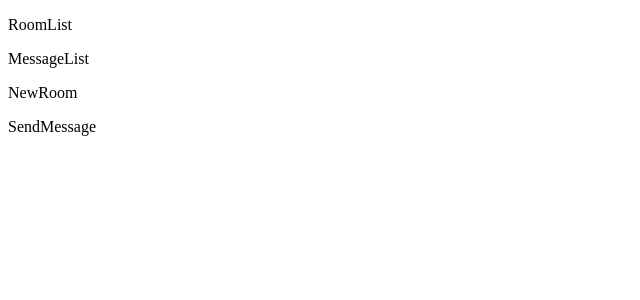
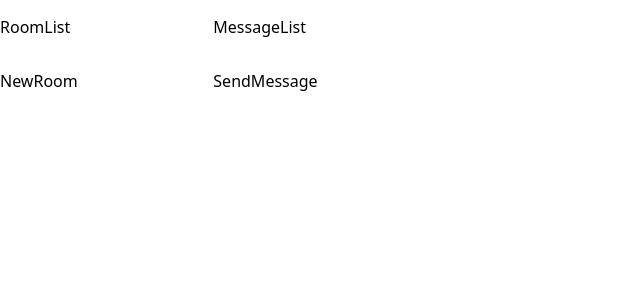
Before and after one commit to Schmidt-Aaron/reactChat, a React (Vite) app: page / in a window 1280 px wide. Shown: the top 300 px of the page, without its empty margins (0-640 px from the left). Built offline with nearby package versions, Linux system fonts and the light colour scheme.

Commit message:
grid layout + classnames

```diff
--- a/src/components/MessageList.js
+++ b/src/components/MessageList.js
@@ -2,7 +2,11 @@ import React from "react";
 
 class MessageList extends React.Component {
   render() {
-    return <p>MessageList</p>;
+    return (
+      <div className="message-list">
+        <p>MessageList</p>
+      </div>
+    );
   }
 }
 
--- a/src/components/NewRoom.js
+++ b/src/components/NewRoom.js
@@ -2,7 +2,11 @@ import React from "react";
 
 class NewRoom extends React.Component {
   render() {
-    return <p>NewRoom</p>;
+    return (
+      <div className="new-room">
+        <p>NewRoom</p>
+      </div>
+    );
   }
 }
 
--- a/src/components/RoomList.js
+++ b/src/components/RoomList.js
@@ -2,7 +2,11 @@ import React from "react";
 
 class RoomList extends React.Component {
   render() {
-    return <p>RoomList</p>;
+    return (
+      <div className="room-list">
+        <p>RoomList</p>
+      </div>
+    );
   }
 }
 
--- a/src/components/SendMessage.js
+++ b/src/components/SendMessage.js
@@ -2,7 +2,11 @@ import React from "react";
 
 class SendMessage extends React.Component {
   render() {
-    return <p>SendMessage</p>;
+    return (
+      <div className="send-message">
+        <p>SendMessage</p>
+      </div>
+    );
   }
 }
 
--- a/src/style.css
+++ b/src/style.css
@@ -0,0 +1,43 @@
+/* Our constants */
+:root {
+  --blue: #61c3ff;
+}
+
+html,
+body {
+  height: 100%;
+  margin: 0;
+  padding: 0;
+  font-family: system-ui;
+  box-sizing: border-box;
+}
+
+.app {
+  display: grid;
+  height: 100%;
+  grid-template-columns: repeat(6, 1fr);
+  grid-template-rows: 1fr 1fr 1fr 1fr 1fr 60px;
+  grid-template-areas:
+    "r m m m m m"
+    "r m m m m m"
+    "r m m m m m"
+    "r m m m m m"
+    "r m m m m m"
+    "nr s s s s s";
+}
+
+.room-list {
+  grid-area: r;
+}
+
+.message-list {
+  grid-area: m;
+}
+
+.new-room {
+  grid-area: nr;
+}
+
+.send-message {
+  grid-area: s;
+}
```
